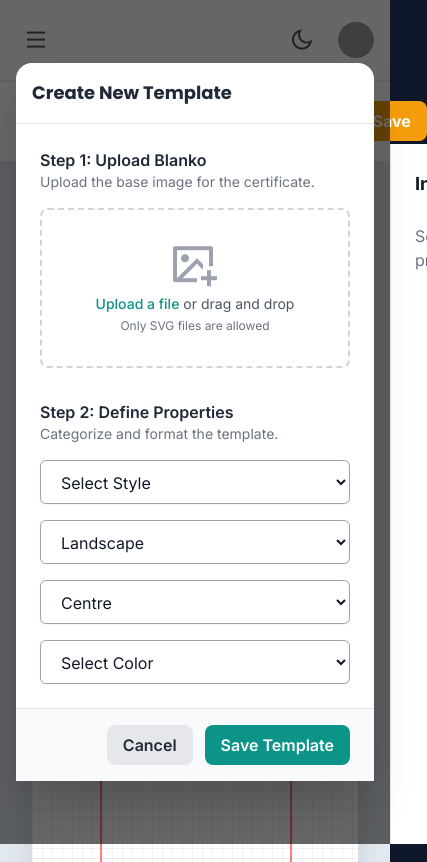
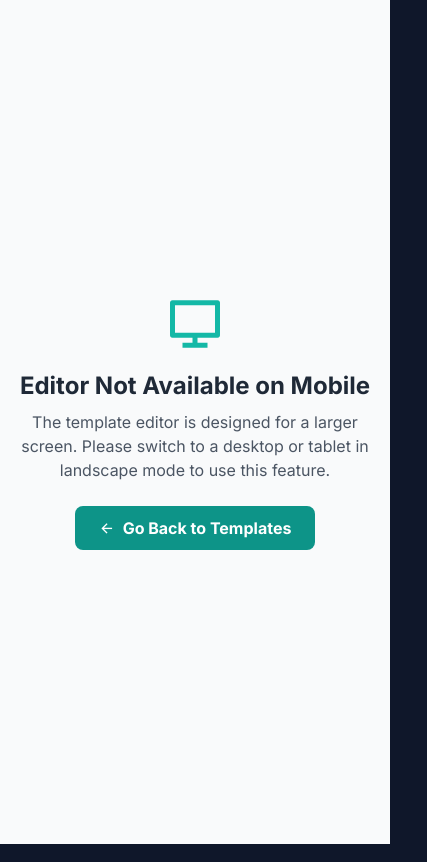
Before and after one commit to webappstudio-my/mysertifico, a React (Vite) app: page /bo/templates/create-template in a window 390 px wide. Shown: the whole page, 427 px wide, since content can reach past the window. Built offline with nearby package versions, Linux system fonts and the light colour scheme; grey boxes are pictures that could not be loaded.

Commit message:
Add mobile restriction

```diff
--- a/src/pages/bo/CreateTemplate.jsx
+++ b/src/pages/bo/CreateTemplate.jsx
@@ -8,8 +8,44 @@ const sampleLogo = '/src/images/logos-badges/sample-logo.svg';
 const sampleSignature = '/src/images/signatures/sample-signature.svg';
 const sampleQrCode = '/src/images/qrcodes/sample-qrcode.svg';
 
+// Custom hook to get window size
+const useWindowSize = () => {
+    const [size, setSize] = useState([window.innerWidth, window.innerHeight]);
+    useEffect(() => {
+        const handleResize = () => {
+            setSize([window.innerWidth, window.innerHeight]);
+        };
+        window.addEventListener('resize', handleResize);
+        return () => window.removeEventListener('resize', handleResize);
+    }, []);
+    return { width: size[0], height: size[1] };
+};
+
+// Component to show on mobile screens
+const MobileRestriction = () => {
+    const navigate = useNavigate();
+    return (
+        <div className="flex flex-col items-center justify-center h-screen bg-gray-50 dark:bg-gray-900 text-center p-4">
+            <i className="ri-computer-line text-6xl text-teal-500 mb-4"></i>
+            <h1 className="text-2xl font-bold text-gray-800 dark:text-white mb-2">Editor Not Available on Mobile</h1>
+            <p className="text-gray-600 dark:text-gray-400 mb-6 max-w-md">
+                The template editor is designed for a larger screen. Please switch to a desktop or tablet in landscape mode to use this feature.
+            </p>
+            <button
+                onClick={() => navigate('/bo/templates')}
+                className="bg-teal-600 hover:bg-teal-700 text-white font-bold py-2.5 px-6 rounded-lg inline-flex items-center gap-2 transition-colors"
+            >
+                <i className="ri-arrow-left-line"></i>
+                <span>Go Back to Templates</span>
+            </button>
+        </div>
+    );
+};
+
+
 const CreateTemplate = () => {
     const navigate = useNavigate();
+    const { width } = useWindowSize();
     const [isSidebarOpen, setIsSidebarOpen] = useState(false);
     const [currentZoom, setCurrentZoom] = useState(1.0);
     const [selectedElement, setSelectedElement] = useState(null);
@@ -150,6 +186,10 @@ const CreateTemplate = () => {
             setIsInspectorOpen(false);
         }
     };
+
+    if (width < 1024) {
+        return <MobileRestriction />;
+    }
 
     return (
         <div className="min-h-screen bg-gray-50 dark:bg-gray-900">
@@ -303,7 +343,6 @@ const CertificateElement = ({ element, zoom, containerRef, onSelect, onUpdate, i
         };
 
         if (element.alignment !== 'Manual') {
-            const _containerWidth = containerRef.current.clientWidth;
             const alignment = (element.alignment || templateSettings.alignment).toLowerCase();
 
             baseStyles.left = '50%';
@@ -347,18 +386,6 @@ const CertificateElement = ({ element, zoom, containerRef, onSelect, onUpdate, i
     }
 
     return null;
-};
-
-const DraggableGuideline = ({ axis, position, onDragStart }) => {
-    const handleMouseDown = (e) => {
-        e.preventDefault();
-        onDragStart(axis, e.clientX, e.clientY);
-    };
-
-    const style = axis === 'x' ? { left: position } : { top: position };
-    const className = `guideline ${axis === 'x' ? 'vertical' : 'horizontal'}`;
-
-    return <div className={className} style={style} onMouseDown={handleMouseDown} />;
 };
 
 const GuidelineLayer = ({ guidelines, setGuidelines, zoom, containerRef }) => {
```
